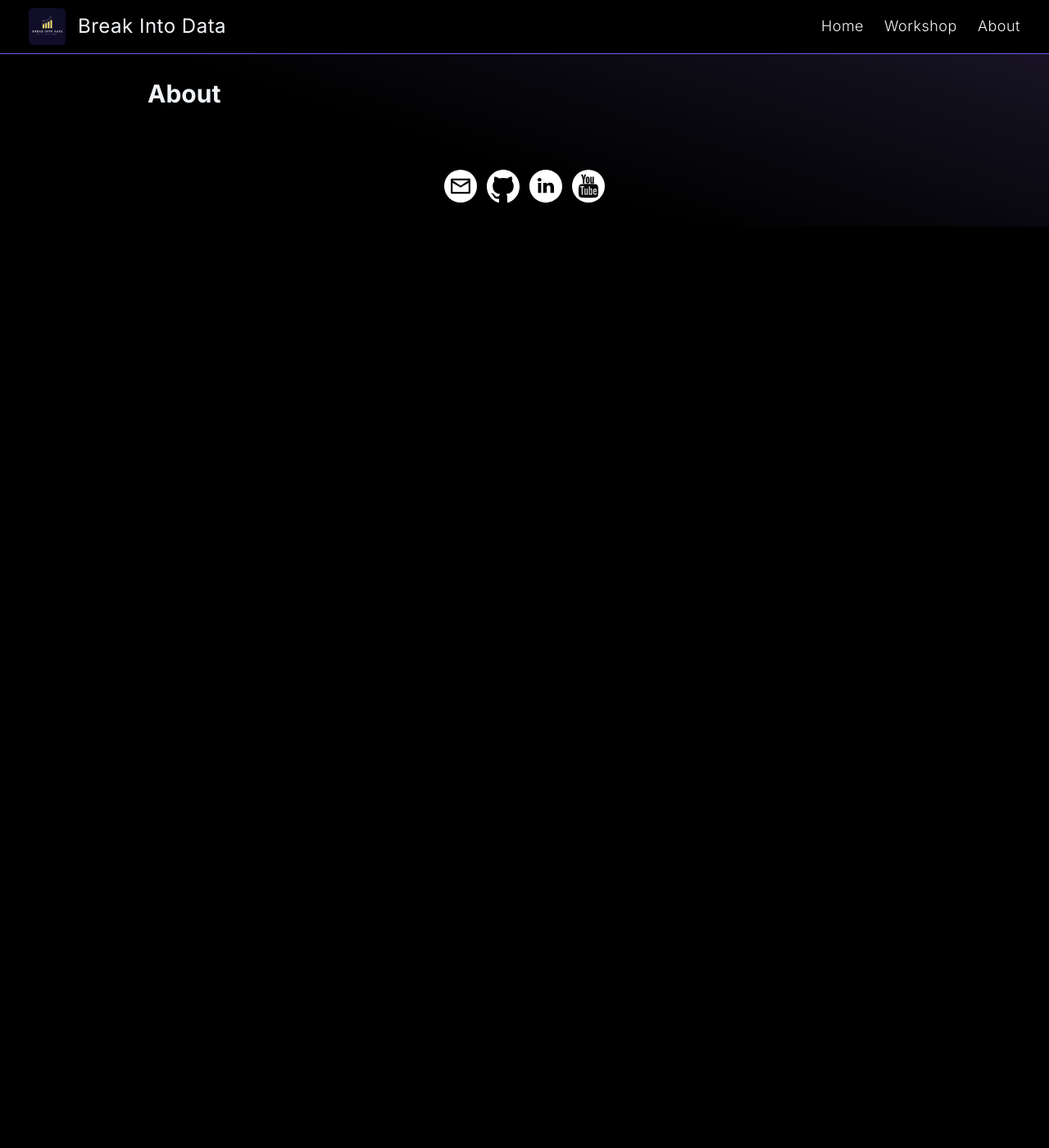
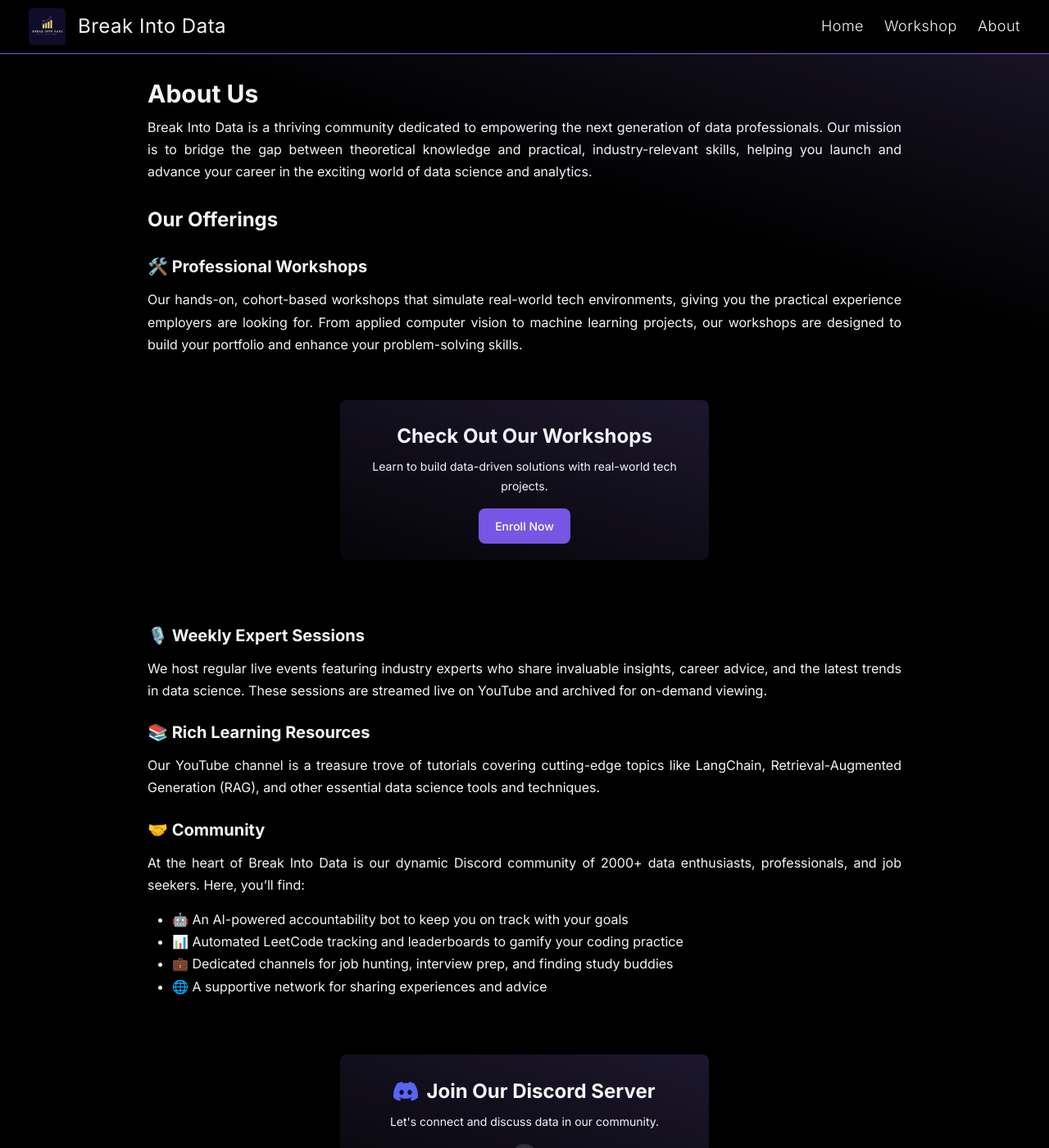
Before and after one commit to Break-Into-Data/break-into-data-website, a Jekyll site: the page built from _pages/about.md, in a window 1280 px wide and 1400 px high. Shown: the whole window at 82% size. Built offline with Jekyll 4.4.1, drawn with Linux system fonts in a browser that asks for light colours; some of the changed text lies outside the part shown.

Commit message:
about page update

```diff
--- a/_pages/about.md
+++ b/_pages/about.md
@@ -1,5 +1,90 @@
 ---
 layout: page
-title: About
+title: About Us
 permalink: /about/
 ---
+
+Break Into Data is a thriving community dedicated to empowering the next generation of data professionals. Our mission is to bridge the gap between theoretical knowledge and practical, industry-relevant skills, helping you launch and advance your career in the exciting world of data science and analytics.
+
+## Our Offerings
+
+### 🛠️ Professional Workshops
+
+Our hands-on, cohort-based workshops that simulate real-world tech environments, giving you the practical experience employers are looking for. From applied computer vision to machine learning projects, our workshops are designed to build your portfolio and enhance your problem-solving skills.
+
+<br><br>
+<div class="discord-widget container">
+    <h1>Check Out Our Workshops</h1>
+    <p class="subtitle">Learn to build data-driven solutions with real-world tech projects.</p>
+    <a href="/workshops" class="button primary-button">Enroll Now</a>
+</div>
+<br><br>
+
+### 🎙️ Weekly Expert Sessions
+
+We host regular live events featuring industry experts who share invaluable insights, career advice, and the latest trends in data science. These sessions are streamed live on YouTube and archived for on-demand viewing.
+
+### 📚 Rich Learning Resources
+
+Our YouTube channel is a treasure trove of tutorials covering cutting-edge topics like LangChain, Retrieval-Augmented Generation (RAG), and other essential data science tools and techniques.
+
+### 🤝 Community
+
+At the heart of Break Into Data is our dynamic Discord community of 2000+ data enthusiasts, professionals, and job seekers. Here, you'll find:
+
+- 🤖 An AI-powered accountability bot to keep you on track with your goals
+- 📊 Automated LeetCode tracking and leaderboards to gamify your coding practice
+- 💼 Dedicated channels for job hunting, interview prep, and finding study buddies
+- 🌐 A supportive network for sharing experiences and advice
+
+<br><br>
+<div class="discord-widget container">
+    <h1><span class="discord-logo"></span>Join Our Discord Server</h1>
+    <p class="subtitle">Let's connect and discuss data in our community.</p>
+    <div class="server-stats">
+        <div class="active-users">
+            <div id="user-avatars"></div>
+            <span id="additional-users"></span>
+        </div>
+    </div>
+    <div class="stat-box">
+        <span class="online-indicator"></span>
+        <span id="online-members">0</span>
+        <span class="stat-label">Data Nerds Active Now</span>
+    </div>
+    <a href="#" id="join-button" class="button primary-button">Join Server</a>
+</div>
+<script>
+    const apiUrl = `https://discord.com/api/guilds/1168693434572345346/widget.json`;
+    fetch(apiUrl)
+      .then(response => response.json())
+      .then(data => {
+        const userAvatars = document.getElementById('user-avatars');
+        const additionalUsers = document.getElementById('additional-users');
+        document.getElementById('online-members').textContent = data.presence_count;
+        document.getElementById('join-button').href = data.instant_invite;
+        // Display up to 3 user avatars
+        const displayedUsers = data.members.slice(0, 3);
+        displayedUsers.forEach(user => {
+            const img = document.createElement('img');
+            img.src = user.avatar_url;
+            img.alt = user.username;
+            userAvatars.appendChild(img);
+        });
+        // Show additional users count if any
+        if (data.presence_count > 3) {
+            additionalUsers.textContent = `+${data.presence_count - 3}`;
+        }
+      });
+</script>
+<br><br>
+
+At Break Into Data, we believe in learning by doing, growing through community, and staying at the forefront of data science innovations. Join us, and take the first step towards a rewarding career in data!
+
+**Ready to break into data?** Explore our workshops, join our community, and subscribe to our YouTube channel to start your journey today!
+
+<div class="cta-buttons">
+  <a href="/workshops" class="cta-button">Explore Workshops</a>
+  <a href="#" id="discord-link" class="cta-button">Join Our Discord</a>
+  <a href="https://www.youtube.com/@BreakIntoData" class="cta-button">Subscribe on YouTube</a>
+</div>
--- a/assets/style.scss
+++ b/assets/style.scss
@@ -1569,6 +1569,26 @@
   font-weight: bold;
 }
 
+.cta-buttons {
+  display: flex;
+  justify-content: space-around;
+  margin-top: 30px;
+}
+
+.cta-button {
+  display: inline-block;
+  padding: 10px 20px;
+  background-color:$accentColor;
+  color: white;
+  text-decoration: none;
+  border-radius: 5px;
+  transition: background-color 0.3s;
+
+  &:hover {
+    background-color: #0056b3;
+  }
+}
+
 // Settled on moving the import of syntax highlighting to the bottom of the CSS
 // ... Otherwise it really bloats up the top of the CSS file and makes it difficult to find the start
 //@import "highlights";
```
